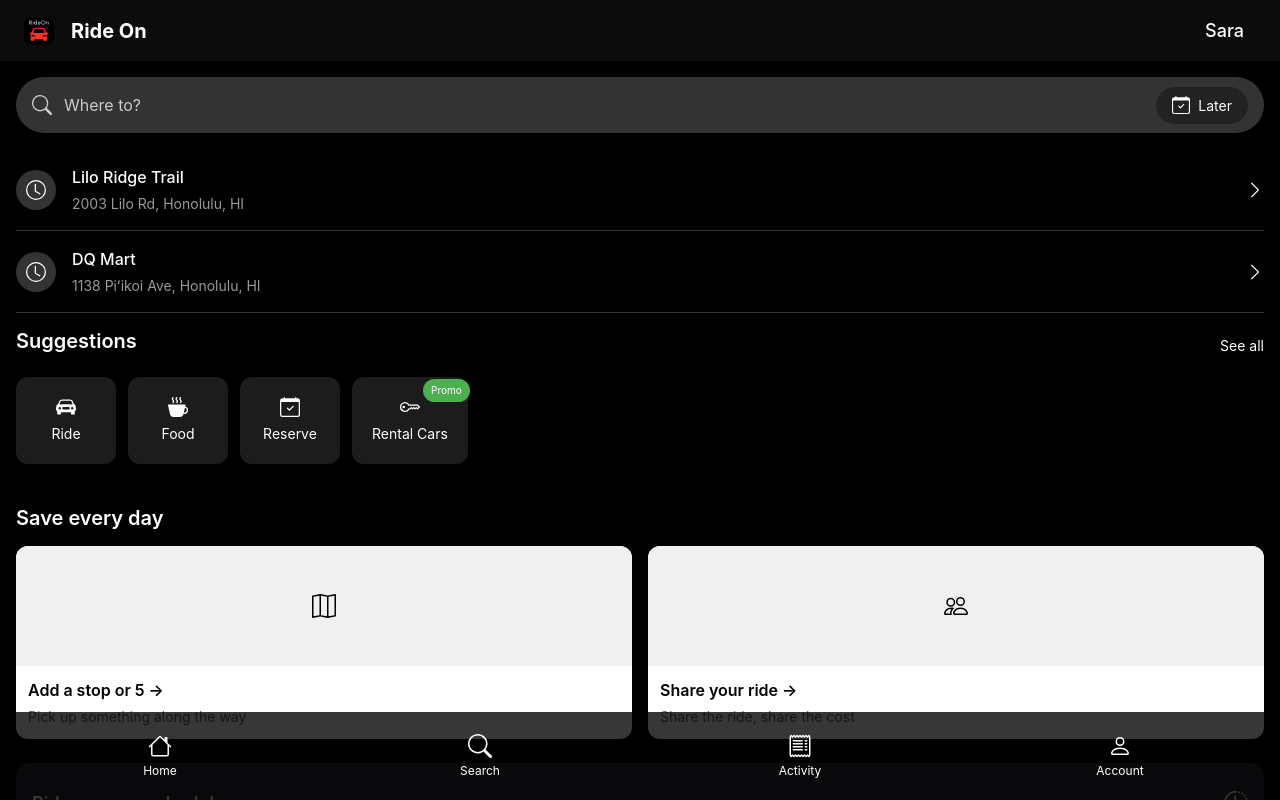
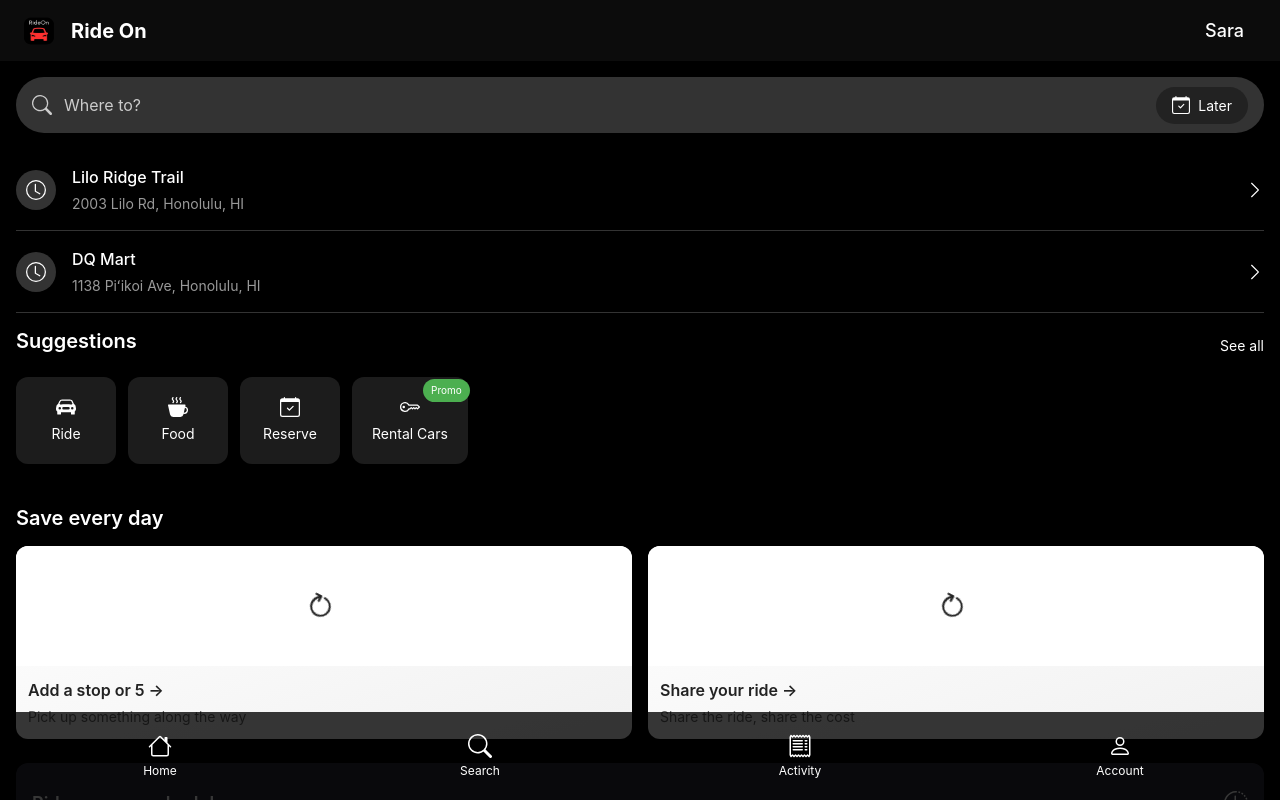
Before and after one commit to ellieishii/rideon, a Next.js app: page /search in a window 1280 px wide. Built offline with nearby package versions, Linux system fonts and the light colour scheme.

Commit message:
Updated style.css

```diff
--- a/src/app/activity/style.css
+++ b/src/app/activity/style.css
@@ -157,7 +157,7 @@ html, body {
       width: 16px;
       height: 16px;
       margin-right: 8px;
-      animation: spin 1.5s linear infinite;
+      animation: spin 3s linear infinite;
     }
 
     @keyframes spin {
--- a/src/app/search/page.tsx
+++ b/src/app/search/page.tsx
@@ -13,13 +13,12 @@ import {
   CupHotFill,
   CalendarCheck,
   Key,
-  People,
-  Map,
   ClockHistory,
   Person,
 } from 'react-bootstrap-icons';
 import './style.css';
 import Footer from '@/components/Footer';
+import { RotateCw } from 'lucide-react';
 
 const SearchPage = () => {
   const [query, setQuery] = useState('');
@@ -114,7 +113,7 @@ const SearchPage = () => {
               <div className="promo-cards">
                 <div className="promo-card">
                   <div className="promo-image">
-                    <Map size={24} className="promo-icon" />
+                    <RotateCw size={25} className="icon-spin" />
                   </div>
                   <div className="promo-content">
                     <div className="promo-title">Add a stop or 5 →</div>
@@ -125,7 +124,7 @@ const SearchPage = () => {
                 </div>
                 <div className="promo-card">
                   <div className="promo-image">
-                    <People size={24} className="promo-icon" />
+                    <RotateCw size={25} className="icon-spin" />
                   </div>
                   <div className="promo-content">
                     <div className="promo-title">Share your ride →</div>
--- a/src/app/search/style.css
+++ b/src/app/search/style.css
@@ -250,16 +250,22 @@
   min-width: 200px;
   border-radius: 12px;
   overflow: hidden;
-  background-color: white;
-  color: black;
+  background: linear-gradient(to bottom right, #ffffff, #f1f1f1);
+  color: #222;
+  box-shadow:
+    0 4px 6px rgba(0, 0, 0, 0.1),
+    0 1px 3px rgba(0, 0, 0, 0.06);
+  transition: transform 0.2s ease, box-shadow 0.2s ease;
+  position: relative;
 }
+
 
 .promo-image {
   height: 120px;
   display: flex;
   justify-content: center;
   align-items: center;
-  background-color: #f0f0f0;
+  background-color: #ffffff;
 }
 
 .promo-content {
@@ -393,11 +399,11 @@
 
 .location-box {
   background-color: #1c1c1c;
-  border: 2px solid #fef1ca; /* bright yellow */
+  border: 2px solid #fef1ca;
   border-radius: 16px;
   padding: 16px;
   margin: 16px 0;
-  box-shadow: 0 0 12px #ffffff; /* yellow glow */
+  box-shadow: 0 0 12px #ffffff;
   transition: box-shadow 0.3s ease, border-color 0.3s ease;
 }
 
@@ -470,3 +476,13 @@
 .dropdown-arrow {
   font-size: 12px;
 }
+
+.icon-spin {
+  margin-right: 8px;
+  animation: spin 3s linear infinite;
+}
+
+@keyframes spin {
+  from { transform: rotate(0deg); }
+  to { transform: rotate(360deg); }
+}
```
